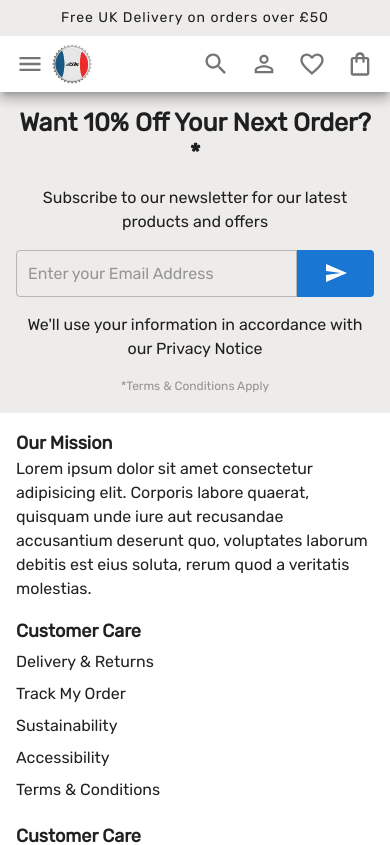
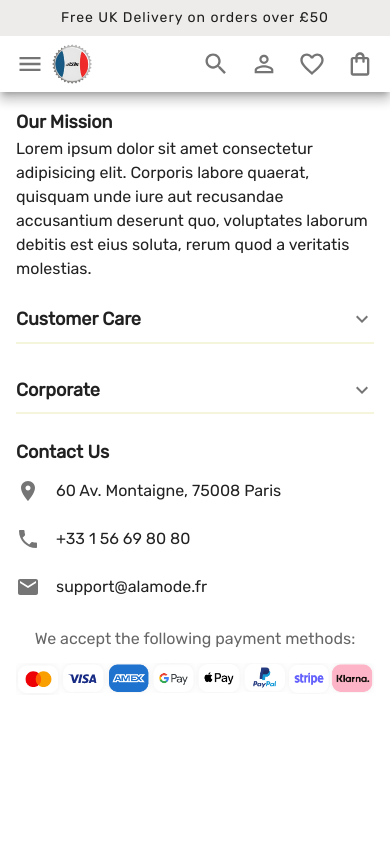
Before and after one commit to xandert93/a-la-mode, a Next.js app: page / in a window 390 px wide. Shown: the top 845 px of the page. Built offline with nearby package versions, Linux system fonts and the light colour scheme; a web font is replaced by a local one.

Commit message:
create initial <FooterAccordion> for mobile

```diff
--- /dev/null
+++ b/components-layout/FooterAccordion.jsx
@@ -0,0 +1,36 @@
+import { ExpandMore } from '@mui/icons-material'
+import { Accordion, AccordionDetails, AccordionSummary, Typography } from '@mui/material'
+
+const styles = {
+  root: {
+    '&:before': {
+      display: 'none', // https://stackoverflow.com/questions/63488140/how-can-i-remove-line-above-the-accordion-of-material-ui
+    },
+  },
+
+  summary: {
+    borderBottom: '2px solid beige',
+    p: 0,
+    mb: 1,
+    minHeight: 'initial',
+    '& .MuiAccordionSummary-content': {
+      margin: '8px 0',
+    },
+  },
+
+  details: {
+    padding: 0, // 8px 16px 16px
+  },
+}
+
+// inherits from <Paper>, so `square` and `elevation` also available
+export const FooterAccordion = ({ title, children }) => {
+  return (
+    <Accordion disableGutters square elevation={0} sx={styles.root}>
+      <AccordionSummary expandIcon={<ExpandMore />} sx={styles.summary}>
+        <Typography variant="h6" component="h3" children={title} />
+      </AccordionSummary>
+      <AccordionDetails sx={styles.details}>{children}</AccordionDetails>
+    </Accordion>
+  )
+}
--- /dev/null
+++ b/components-layout/FooterLinks.jsx
@@ -0,0 +1,52 @@
+import { List, ListItem, Typography, useMediaQuery } from '@mui/material'
+import { FooterAccordion } from './FooterAccordion'
+import { isVPXs } from '@/theme'
+import { Link } from '@/components'
+
+const data = {
+  'Customer Care': [
+    { href: '/#', children: 'Help & FAQs' },
+    { href: '/#', children: 'Delivery & Returns' },
+    { href: '/#', children: 'Track My Order' },
+    { href: '/#', children: 'Accessibility' },
+    { href: '/#', children: 'Terms & Conditions' },
+  ],
+  Corporate: [
+    { href: '/#', children: 'Careers' },
+    { href: '/#', children: 'News Room' },
+    { href: '/#', children: 'Sustainability' },
+    { href: '/#', children: 'Investors' },
+  ],
+}
+
+export const FooterLinks = ({ title }) => {
+  const isXs = useMediaQuery(isVPXs)
+
+  const links = data[title]
+
+  if (isXs)
+    return (
+      <FooterAccordion title={title}>
+        <FooterNavigation links={links} />
+      </FooterAccordion>
+    )
+  else
+    return (
+      <>
+        <Typography variant="h6" component="h4" children={title} />
+        <FooterNavigation links={links} />
+      </>
+    )
+}
+
+const FooterNavigation = ({ links }) => {
+  return (
+    <nav>
+      <List dense disablePadding>
+        {links.map((props, index) => (
+          <ListItem key={index} children={<Link {...props} />} />
+        ))}
+      </List>
+    </nav>
+  )
+}
--- a/components-layout/index.js
+++ b/components-layout/index.js
@@ -1 +1,3 @@
 export { Header } from './Header'
+export { FooterAccordion } from './FooterAccordion'
+export { FooterLinks } from './FooterLinks'
--- a/components/NewsletterSection.jsx
+++ b/components/NewsletterSection.jsx
@@ -1,30 +1,54 @@
 import { Send } from '@mui/icons-material'
-import {
-  Box,
-  Button,
-  Container,
-  Grid,
-  Input,
-  InputBase,
-  Paper,
-  TextField,
-  Typography,
-} from '@mui/material'
+import { Box, Button, Container, Grid, TextField, Typography } from '@mui/material'
+import { Form } from './Form'
+
+const styles = {
+  section: {
+    backgroundColor: 'background.highlight',
+  },
+
+  'section-grid': {
+    padding: { xs: 2, sm: 3, md: 4 },
+    rowGap: { xs: 3, md: 4 },
+    textAlign: 'center',
+  },
+
+  'text-field': {
+    width: '100%',
+    maxWidth: 320,
+  },
+
+  'input-base': {
+    borderRadius: ({ spacing }) => spacing(0.5, 0, 0, 0.5),
+  },
+
+  input: {
+    padding: 1.5, // 16.5px 14px*
+  },
+
+  button: {
+    borderRadius: ({ spacing }) => spacing(0, 0.5, 0.5, 0),
+    boxShadow: 'none',
+    width: '10ch',
+  },
+}
 
 export const NewsletterSection = () => {
   return (
-    <Box component="section" sx={{ backgroundColor: 'background.highlight' }}>
+    <Box component="section" sx={styles.section}>
       <Container>
-        <Grid container direction="column" rowGap={2} sx={{ textAlign: 'center' }}>
-          <Typography variant="h4" component="h2" children="Want 10% Off Your Next Order?*" />
-          <Typography children="Subscribe to our newsletter for our latest products and offers" />
+        <Grid container direction="column" sx={styles['section-grid']}>
+          <Typography variant="h4" component="h2">
+            Want 10% Off Your Next Order?*
+          </Typography>
+          <Typography>Subscribe to our newsletter for our latest products and offers</Typography>
           <NewsletterForm />
-          <Typography children="We'll use your information in accordance with our Privacy Notice" />
-          <Typography
-            variant="caption"
-            color="text.disabled"
-            children="*Terms & Conditions Apply"
-          />
+          <Typography variant="body2">
+            We'll use your information in accordance with our Privacy Notice
+          </Typography>
+          <Typography variant="caption" color="text.disabled">
+            *Terms & Conditions Apply
+          </Typography>
         </Grid>
       </Container>
     </Box>
@@ -32,38 +56,21 @@ export const NewsletterSection = () => {
 }
 
 const NewsletterForm = () => {
+  const handleSubmit = () => {
+    alert('Thanks for signing up...hoe 😻')
+  }
+
   return (
-    <Grid container justifyContent="center" wrap="nowrap">
+    <Grid container component={Form} onSubmit={handleSubmit} justifyContent="center" wrap="nowrap">
       <TextField
         type="email"
         placeholder="Enter your Email Address"
         name="email"
-        sx={{ width: '100%', maxWidth: 320 }}
-        InputProps={{
-          sx: {
-            borderRadius: 0,
-            borderTopLeftRadius: 4,
-            borderBottomLeftRadius: 4,
-          },
-        }}
-        inputProps={{
-          sx: {
-            p: 1.5, // 16.5px 14px*
-          },
-        }}
+        sx={styles['text-field']}
+        InputProps={{ sx: styles['input-base'] }}
+        inputProps={{ sx: styles['input'] }}
       />
-      <Button
-        type="submit"
-        variant="contained"
-        children={<Send />}
-        sx={{
-          borderRadius: 0,
-          borderTopRightRadius: 4,
-          borderBottomRightRadius: 4,
-          boxShadow: 'none',
-          width: '10ch',
-        }}
-      />
+      <Button type="submit" variant="contained" children={<Send />} sx={styles.button} />
     </Grid>
   )
 }
--- a/pages/_app.js
+++ b/pages/_app.js
@@ -1,8 +1,8 @@
 import { Link } from '@/components'
-import { Header } from '@/components-layout'
+import { FooterAccordion, FooterLinks, Header } from '@/components-layout'
 import { companyName } from '@/constants'
 
-import { theme } from '@/theme'
+import { isVPXs, theme } from '@/theme'
 import { Email, Phone, Place } from '@mui/icons-material'
 import {
   CssBaseline,
@@ -14,7 +14,7 @@ import {
   Container,
   ListItemIcon,
   ListItemText,
-  Box,
+  useMediaQuery,
 } from '@mui/material'
 import Head from 'next/head'
 
@@ -81,10 +81,10 @@ const Footer = () => {
           <FooterAbout />
         </Grid>
         <Grid item xs={12} sm={6} md={4} lg={3}>
-          <FooterCustomerHelp />
+          <FooterLinks title="Customer Care" />
         </Grid>
         <Grid item xs={12} sm={6} md={4} lg={3}>
-          <FooterCustomerHelp />
+          <FooterLinks title="Corporate" />
         </Grid>
         <Grid item xs={12} sm={12} md={4} lg={3}>
           <FooterContact />
@@ -110,32 +110,9 @@ const FooterAbout = () => {
   )
 }
 
-const FooterCustomerHelp = () => {
-  return (
-    <>
-      <Typography variant="h6" component="h4" children="Customer Care" />
-      <nav>
-        <List dense disablePadding>
-          <ListItem>
-            <Link href="/" children="Delivery & Returns" />
-          </ListItem>
-          <ListItem>
-            <Link href="/" children="Track My Order" />
-          </ListItem>
-          <ListItem>
-            <Link href="/" children="Sustainability" />
-          </ListItem>
-          <ListItem>
-            <Link href="/" children="Accessibility" />
-          </ListItem>
-          <ListItem>
-            <Link href="/" children="Terms & Conditions" />
-          </ListItem>
-        </List>
-      </nav>
-    </>
-  )
-}
+/*
+🔥 1) <ListItem> wrapper effectively adds { padding: '4px 0px'} to <li> and some other neglible stuff (inspect DevTools if need be)
+*/
 
 const FooterContact = () => {
   return (
--- a/pages/index.js
+++ b/pages/index.js
@@ -1,13 +1,14 @@
 import { Link, NewsletterSection, Carousel, HeartIcon } from '@/components'
 import { HomeHeroSection } from '@/components-page/home'
 import { categories, heroItems, latestProducts } from '@/data'
-import { isVPXs } from '@/theme'
 import { Facebook, Instagram, Twitter, YouTube } from '@mui/icons-material'
 
 import { Box, Button, Container, Grid, IconButton, Typography } from '@mui/material'
 import { useState } from 'react'
 
 export default function HomePage() {
+  const isLoggedIn = false
+
   return (
     <>
       {/* <HomeHeroSection /> */}
@@ -17,7 +18,7 @@ export default function HomePage() {
       {/* <CategoriesSection /> */}
       {/* <NewProductsSection /> */}
       {/* <TrendingProductsSection /> */}
-      <NewsletterSection />
+      {/* {!isLoggedIn && <NewsletterSection />} */}
       {/* <BlogSection />
       <SocialsSection /> */}
     </>
--- a/theme/theme.js
+++ b/theme/theme.js
@@ -1,5 +1,5 @@
 import { createTheme, responsiveFontSizes as createResponsiveTheme } from '@mui/material'
-import { isVPXs } from './media-queries'
+import { isVPMinSm, isVPXs } from './media-queries'
 
 import { mixins, breakpoints } from './config'
 
@@ -38,14 +38,6 @@ export const theme = createResponsiveTheme(
             [isVPXs]: {
               padding: 16,
             },
-          },
-        },
-      },
-
-      MuiButton: {
-        styleOverrides: {
-          outlined: {
-            ':hover': {},
           },
         },
       },
@@ -104,5 +96,3 @@ export const theme = createResponsiveTheme(
     factor: 2,
   }
 )
-
-console.log(theme)
```
